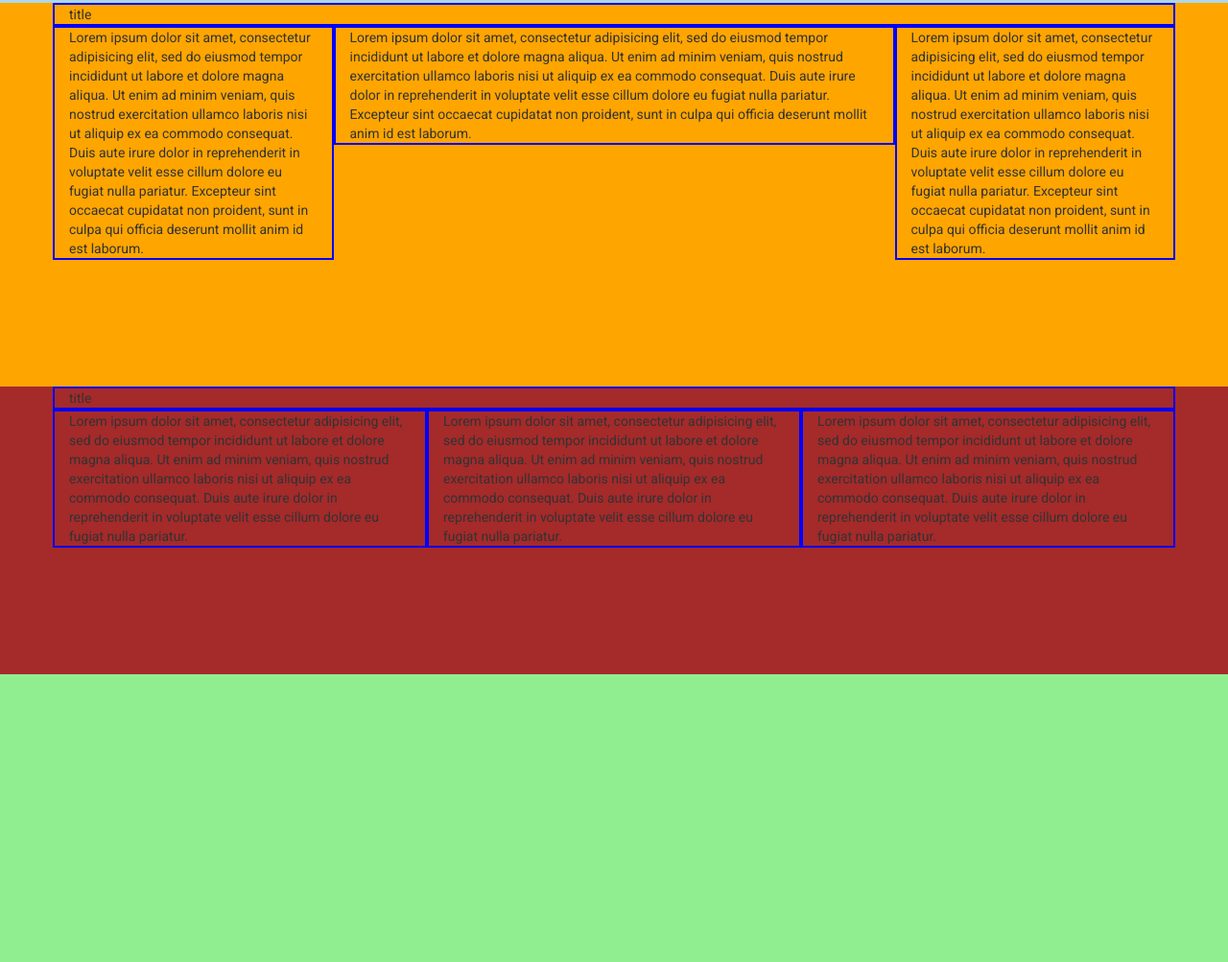
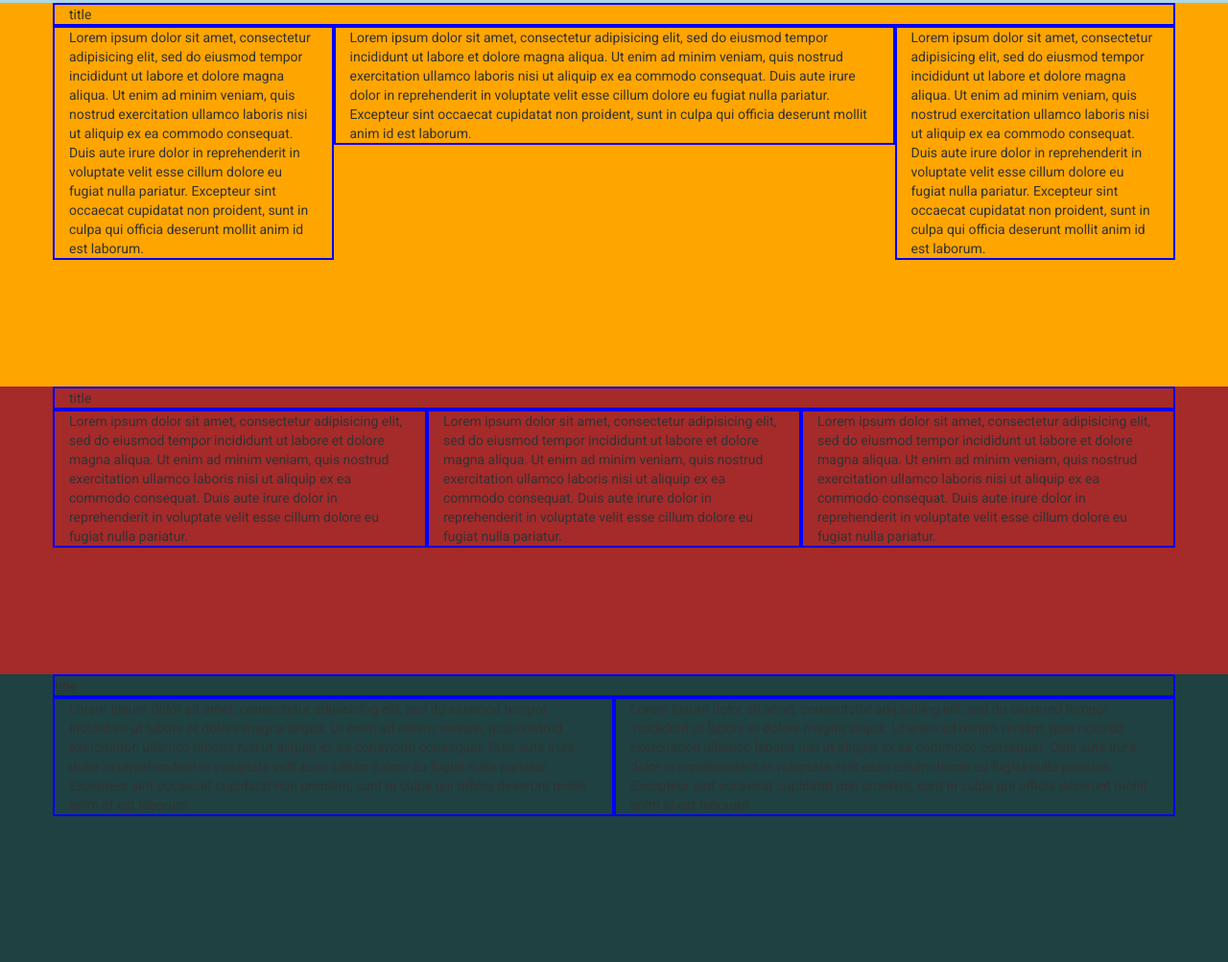
Before and after one commit to AndreaBottini/html-css-digitalocean, a plain HTML site: page index.html in a window 1280 px wide. Shown: the part 977-1980 px from the top of the page at 96% size. Before the commit the page ends 1680 px from the top, so only its background shows below. Drawn offline with nearby package versions, Linux system fonts and the light colour scheme.

Commit message:
Termine Impostazione Sezione Service

```diff
--- a/css/style.css
+++ b/css/style.css
@@ -36,3 +36,8 @@ body {
   background-color: brown;
   height: 300px;
 }
+
+.service {
+  background-color: #1f4141;
+  height: 300px;
+}
--- a/index.html
+++ b/index.html
@@ -104,7 +104,20 @@
             Lorem ipsum dolor sit amet, consectetur adipisicing elit, sed do eiusmod tempor incididunt ut labore et dolore magna aliqua. Ut enim ad minim veniam, quis nostrud exercitation ullamco laboris nisi ut aliquip ex ea commodo consequat. Duis aute irure dolor in reprehenderit in voluptate velit esse cillum dolore eu fugiat nulla pariatur.
           </div>
       </section>
-      <section></section>
+
+      <section class="service">
+        <div class="container">
+          <div class="row">
+            <div class="col-lg-">
+              title</div>
+            <div class="col-lg-6">
+              Lorem ipsum dolor sit amet, consectetur adipisicing elit, sed do eiusmod tempor incididunt ut labore et dolore magna aliqua. Ut enim ad minim veniam, quis nostrud exercitation ullamco laboris nisi ut aliquip ex ea commodo consequat. Duis aute irure dolor in reprehenderit in voluptate velit esse cillum dolore eu fugiat nulla pariatur. Excepteur sint occaecat cupidatat non proident, sunt in culpa qui officia deserunt mollit anim id est laborum.
+            </div>
+            <div class="col-lg-6">Lorem ipsum dolor sit amet, consectetur adipisicing elit, sed do eiusmod tempor incididunt ut labore et dolore magna aliqua. Ut enim ad minim veniam, quis nostrud exercitation ullamco laboris nisi ut aliquip ex ea commodo consequat. Duis aute irure dolor in reprehenderit in voluptate velit esse cillum dolore eu fugiat nulla pariatur. Excepteur sint occaecat cupidatat non proident, sunt in culpa qui officia deserunt mollit anim id est laborum.
+            </div>
+          </div>
+        </div>
+      </section>
       <section></section>
 
     </main>
```
